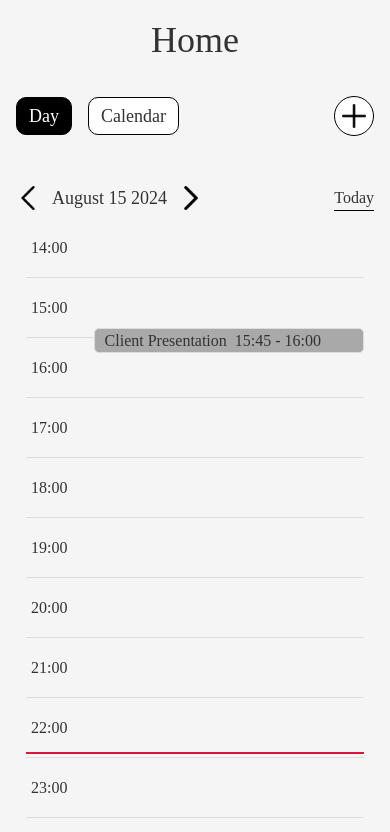
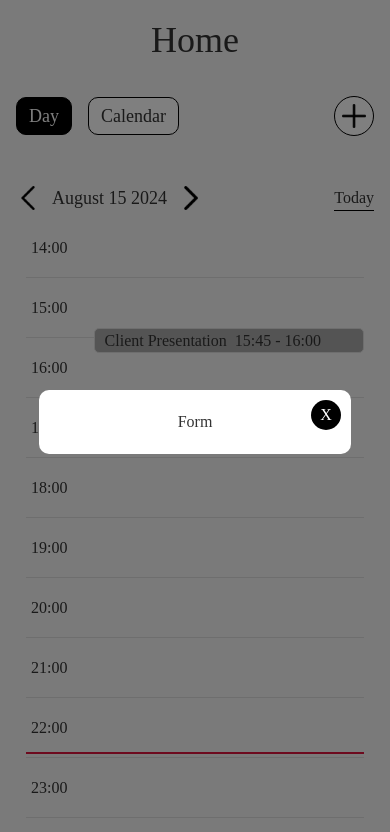
Before and after one commit to josecarvajal8/calendarApp, a React Native app: screen /Home in a window 390 px wide. Both pictures are taken after a click on the element 354 px from the left and 116 px from the top of the page. Shown: the top 832 px of the page. Built offline with nearby package versions, Linux system fonts and the light colour scheme.

Commit message:
feat: creating modal

```diff
--- a/src/components/controls/baseControls/Controls.tsx
+++ b/src/components/controls/baseControls/Controls.tsx
@@ -14,6 +14,7 @@ interface IButtonControlProps {
 interface IControlsProps {
   currentViewMode: viewTypes;
   onChangeViewMode: (value: viewTypes) => void;
+  onAddEvent: () => void;
 }
 
 const ButtonControl: FC<IButtonControlProps> = ({action, title, isActive}) => {
@@ -32,6 +33,7 @@ const ButtonControl: FC<IButtonControlProps> = ({action, title, isActive}) => {
 export const Controls: FC<IControlsProps> = ({
   currentViewMode,
   onChangeViewMode,
+  onAddEvent,
 }) => {
   const onCalendarView = () => onChangeViewMode('calendar');
   const onDayView = () => onChangeViewMode('day');
@@ -49,7 +51,7 @@ export const Controls: FC<IControlsProps> = ({
           isActive={currentViewMode === 'calendar'}
         />
       </View>
-      <Pressable style={styles.roundedButton}>
+      <Pressable onPress={onAddEvent} style={styles.roundedButton}>
         <Image
           style={styles.icon}
           source={require('../../../../assets/images/icons/plus.png')}
--- /dev/null
+++ b/src/components/createEventForm/CreateEventFrom.tsx
@@ -0,0 +1,10 @@
+import React, {FC} from 'react';
+import {View} from 'react-native';
+import {TypoBase} from '../typography/TypoBase';
+export const CreateEventForm: FC = () => {
+  return (
+    <View>
+      <TypoBase>{'Form'}</TypoBase>
+    </View>
+  );
+};
--- /dev/null
+++ b/src/components/modal/CustomModal.tsx
@@ -0,0 +1,34 @@
+import React from 'react';
+import {Modal, View, TouchableOpacity} from 'react-native';
+import {styles} from './styles';
+import {TypoBase} from '../typography/TypoBase';
+import {Colors} from '../../config/colors';
+
+interface ModalProps {
+  visible: boolean;
+  onClose: () => void;
+  children: React.ReactNode;
+}
+
+export const CustomModal: React.FC<ModalProps> = ({
+  visible,
+  onClose,
+  children,
+}) => {
+  return (
+    <Modal
+      transparent={true}
+      animationType="slide"
+      visible={visible}
+      onRequestClose={onClose}>
+      <View style={styles.overlay}>
+        <View style={styles.modalContainer}>
+          <TouchableOpacity style={styles.closeButton} onPress={onClose}>
+            <TypoBase style={{color: Colors.common_white}}>X</TypoBase>
+          </TouchableOpacity>
+          {children}
+        </View>
+      </View>
+    </Modal>
+  );
+};
--- /dev/null
+++ b/src/components/modal/styles.ts
@@ -0,0 +1,29 @@
+import {StyleSheet} from 'react-native';
+import {Colors} from '../../config/colors';
+
+export const styles = StyleSheet.create({
+  overlay: {
+    flex: 1,
+    justifyContent: 'center',
+    alignItems: 'center',
+    backgroundColor: 'rgba(0, 0, 0, 0.5)',
+  },
+  modalContainer: {
+    width: '80%',
+    backgroundColor: 'white',
+    borderRadius: 10,
+    padding: 20,
+    alignItems: 'center',
+  },
+  closeButton: {
+    position: 'absolute',
+    top: 10,
+    right: 10,
+    backgroundColor: Colors.common_black,
+    borderRadius: 50,
+    width: 30,
+    height: 30,
+    justifyContent: 'center',
+    alignItems: 'center',
+  },
+});
--- /dev/null
+++ b/src/hooks/useToggle.tsx
@@ -0,0 +1,19 @@
+import {useState} from 'react';
+
+enum TOGGLE_HANDLERS {
+  ON = 'on',
+  OFF = 'off',
+  TOGGLE = 'toggle',
+  RESET = 'reset',
+}
+
+export const useToggle = (initialState = false) => {
+  const [state, setState] = useState<boolean>(initialState);
+  const handlers = {
+    [TOGGLE_HANDLERS.ON]: () => setState(true),
+    [TOGGLE_HANDLERS.OFF]: () => setState(false),
+    [TOGGLE_HANDLERS.TOGGLE]: () => setState(s => !s),
+    [TOGGLE_HANDLERS.RESET]: () => setState(initialState),
+  };
+  return {state, handlers};
+};
--- a/src/screens/Home.tsx
+++ b/src/screens/Home.tsx
@@ -4,13 +4,24 @@ import {Header} from '../components/header/Header';
 import {viewTypes} from '../models/common';
 import {Calendar} from '../components/calendar/Calendar';
 import {Controls} from '../components/controls';
+import {CustomModal} from '../components/modal/CustomModal';
+import {useToggle} from '../hooks/useToggle';
+import {CreateEventForm} from '../components/createEventForm/CreateEventFrom';
 export const Home: FC = () => {
   const [viewMode, setViewMode] = useState<viewTypes>('day');
   const onChangeViewMode = (value: viewTypes) => setViewMode(value);
+  const {state: isOpenModal, handlers} = useToggle();
+  const onCloseModal = () => {
+    handlers.off();
+  };
   return (
     <BaseLayout>
       <Header title="Home" />
+      <CustomModal visible={isOpenModal} onClose={onCloseModal}>
+        <CreateEventForm />
+      </CustomModal>
       <Controls
+        onAddEvent={handlers.on}
         currentViewMode={viewMode}
         onChangeViewMode={onChangeViewMode}
       />
```
